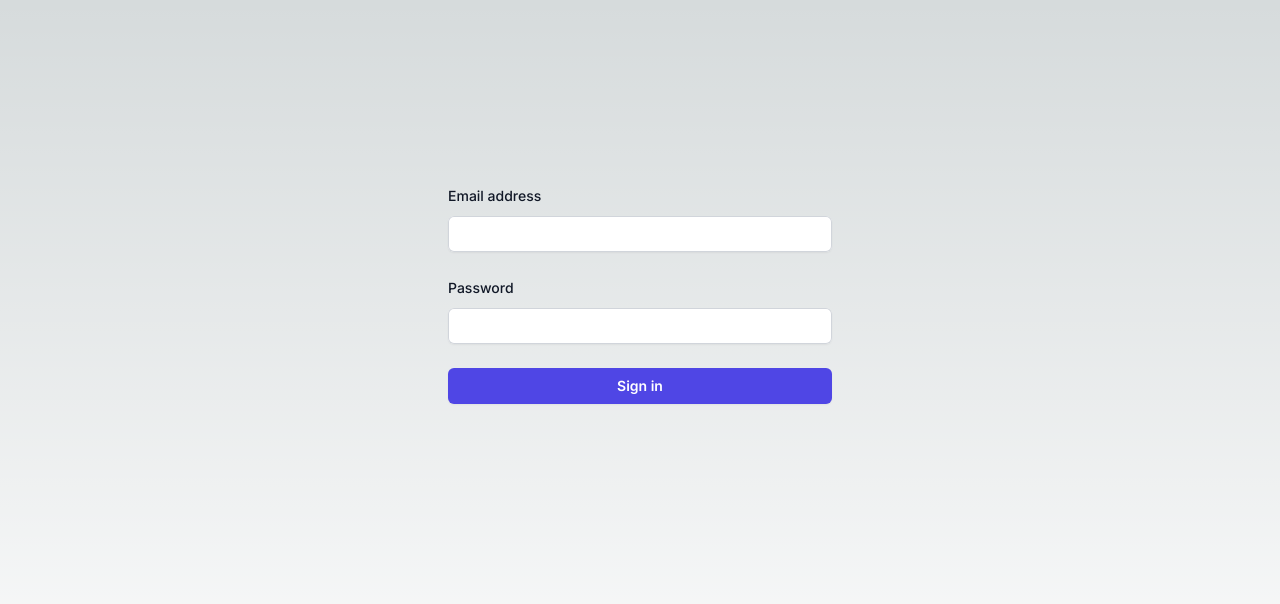
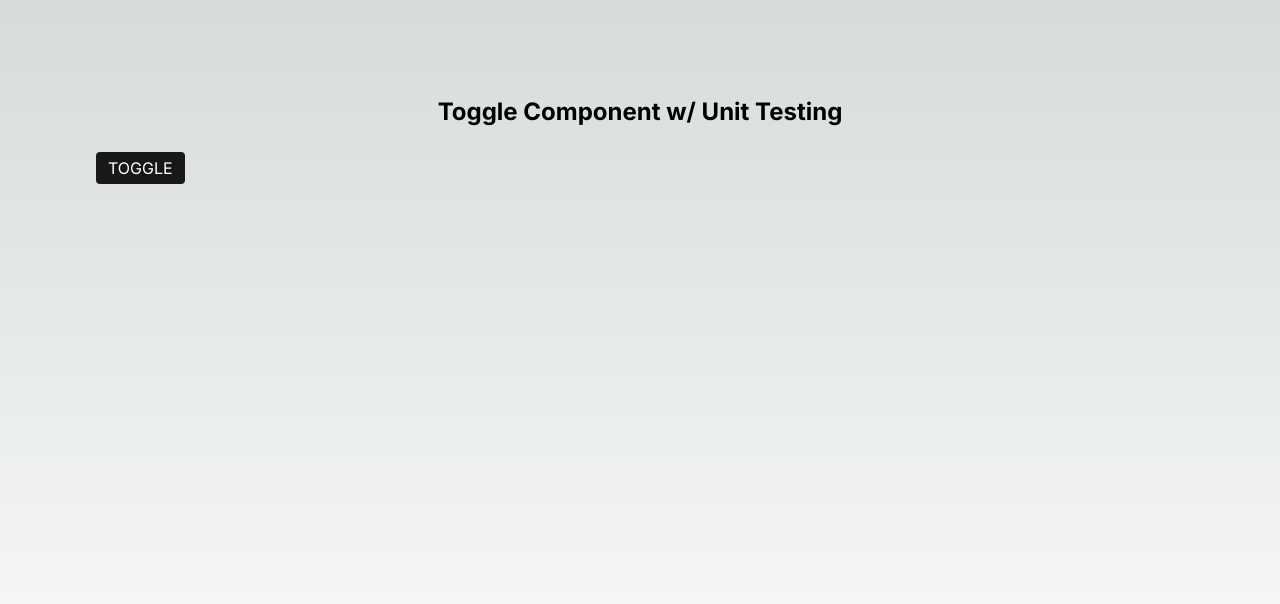
Before and after one commit to Bart-15/next-testing, a Next.js app: page / in a window 1280 px wide. Shown: the top 604 px of the page. Built offline with nearby package versions, Linux system fonts and the light colour scheme.

Commit message:
test toggle component

```diff
--- a/src/app/page.tsx
+++ b/src/app/page.tsx
@@ -4,7 +4,8 @@ import PhotoList from '@/components/PhotoList'
 import User from '@/components/User'
 import CarBrands from '@/components/CarBrands'
 import { MySwrConfig } from '@/components/CarBrands/MySwrConfig'
-import SignIn from '@/components/SignIn'
+import Toggle from '@/components/Toggle'
+// import SignIn from '@/components/SignIn'
 
 
 if (process.env.NEXT_PUBLIC_API_MOCKING === 'true') {
@@ -26,7 +27,9 @@ export default function Home() {
       </MySwrConfig> */}
 
       {/* React hook form */}
-      <SignIn />
+      {/* <SignIn /> */}
+
+      <Toggle />
     </main>
   )
 }
--- a/src/components/Toggle/index.tsx
+++ b/src/components/Toggle/index.tsx
@@ -1,7 +1,21 @@
+'use client';
+
+import { useToggle } from "@/hooks/use-toggle/useToggle";
+
 const Toggle = () => {
+
+    const { value: isToggled, toggle } = useToggle();
+
     return (
-        <div>
+        <div className="container">
+            <h1 className="text-center text-1xl md:text-2xl font-bold">Toggle Component w/ Unit Testing</h1>
+            <br />
 
+            <button onClick={() => toggle()} className="bg-zinc-900 text-white rounded px-3 py-1 text-base uppercase">{ isToggled ? 'Close' : 'Toggle'}</button>
+
+            {
+                isToggled ? <p>Show content</p> : null
+            }
         </div>
     );
 }
```
Also changed, not shown: 1 other file (tests, documents, lock files or other folders).
